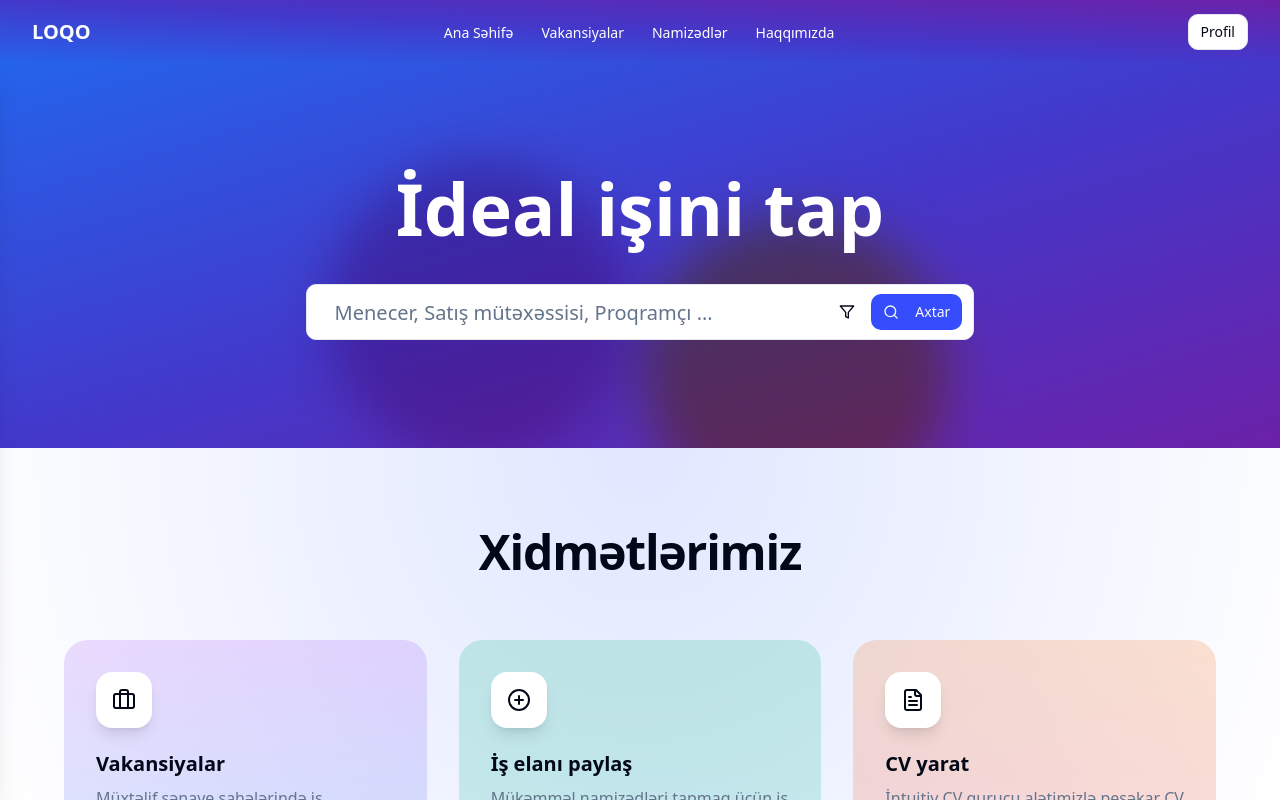
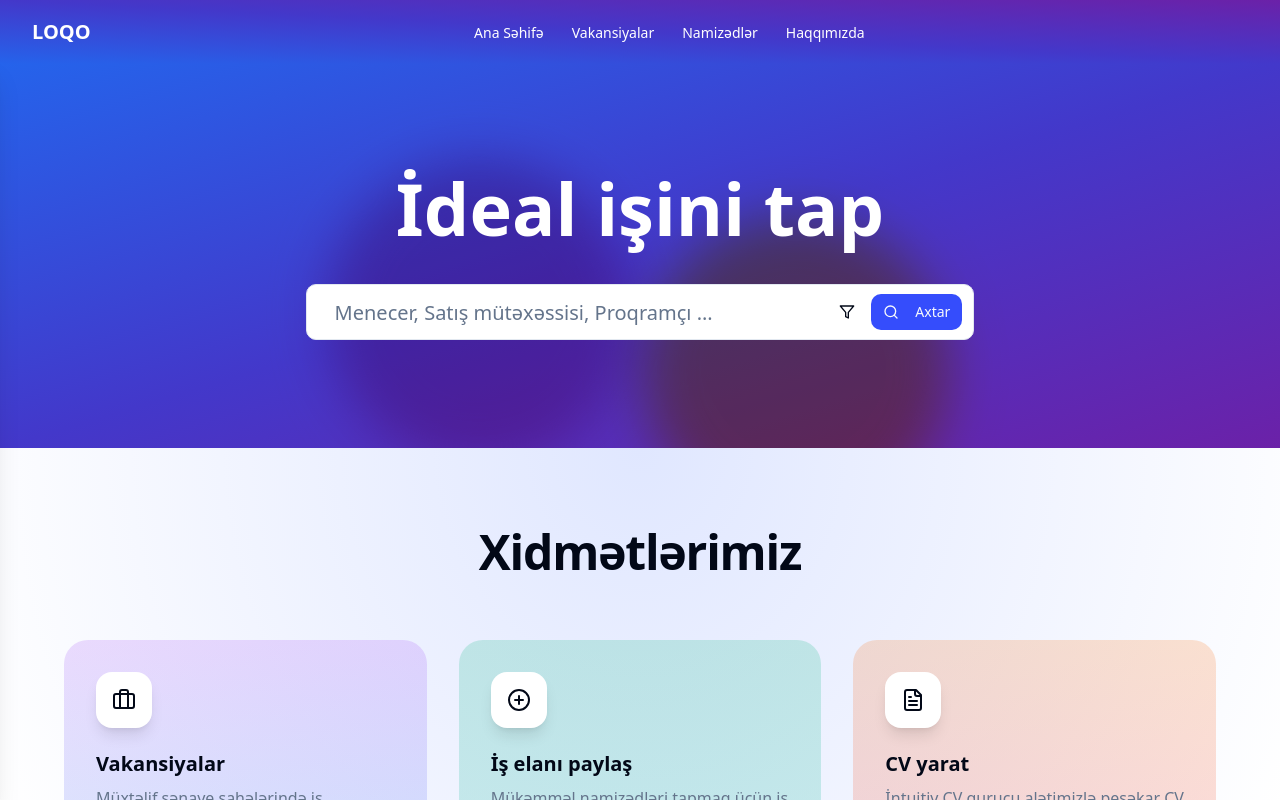
Before and after one commit to azdevcommunity/vacancy-frontend-v2, a React (Vite) app: page / in a window 1280 px wide. Shown: the top 800 px of the page. Built offline with nearby package versions, Linux system fonts and the light colour scheme.

Commit message:
profile button removed

```diff
--- a/src/components/Navbar.tsx
+++ b/src/components/Navbar.tsx
@@ -2,7 +2,7 @@
 
 import {Menu} from 'lucide-react'
 import {useEffect, useState} from 'react'
-import {Link, useNavigate} from 'react-router-dom'
+import {Link} from 'react-router-dom'
 
 import {Button} from "@/components/ui/button"
 import {
@@ -16,7 +16,6 @@ import {Separator} from "@/components/ui/separator"
 
 export function Navbar() {
     const [isOpen, setIsOpen] = useState(false)
-    const navigate = useNavigate()
     const [isScrolled, setIsScrolled] = useState(false)
 
     useEffect(() => {
@@ -137,15 +136,16 @@ export function Navbar() {
                     </NavigationMenuList>
                 </NavigationMenu>
 
-                {/* Right section - empty for spacing */}
-                <Button
-                    variant={isScrolled ? "ghost" : "outline"}
-                    size="sm"
-                    className={`text-sm font-medium ${isScrolled ? '' : 'hover:text-white hover:bg-white/20'}`}
-                    onClick={() => navigate("/add-vacancy")}
-                >
-                    Profil
-                </Button>
+                {/*/!* Right section - empty for spacing *!/*/}
+                {/*<Button*/}
+                {/*    variant={isScrolled ? "ghost" : "outline"}*/}
+                {/*    size="sm"*/}
+                {/*    className={`text-sm font-medium ${isScrolled ? '' : 'hover:text-white hover:bg-white/20'}`}*/}
+                {/*    onClick={() => navigate("/add-vacancy")}*/}
+                {/*>*/}
+                {/*    Profil*/}
+                {/*</Button>*/}
+                <div></div>
             </div>
         </header>
     )
```
